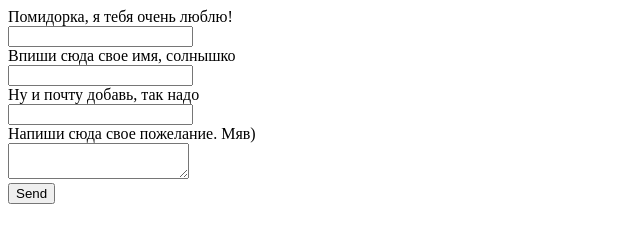
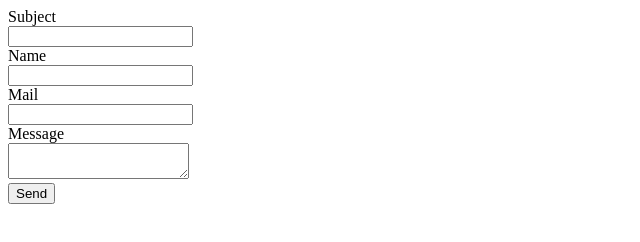
Before and after one commit to GiggleSeagull/testmail, a plain HTML site: page index.html in a window 1280 px wide. Shown: the whole page, without its empty margins (0-640 px from the left). Drawn offline with Linux system fonts and the light colour scheme.

```diff
--- a/index.html
+++ b/index.html
@@ -8,16 +8,16 @@
 </head>
 <body>
     <form method="GET" action="mailto:bogdan.200070@gmail.com" enctype="text/plain">
-        <div>Помидорка, я тебя очень люблю!</div>
+        <div>Subject</div>
         <input type="text" name="subject" />
 
-        <div>Впиши сюда свое имя, солнышко</div>
+        <div>Name</div>
         <input name="Name" />
 
-        <div>Ну и почту добавь, так надо</div>
+        <div>Mail</div>
         <input name="E-Mail Address" />
 
-        <div>Напиши сюда свое пожелание. Мяв)</div>
+        <div>Message</div>
         <textarea name="Message"></textarea>
 
         <br/>
```
